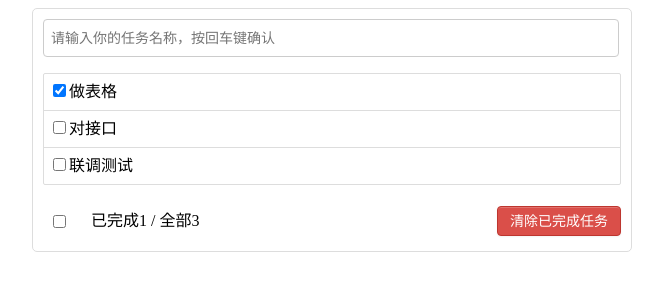
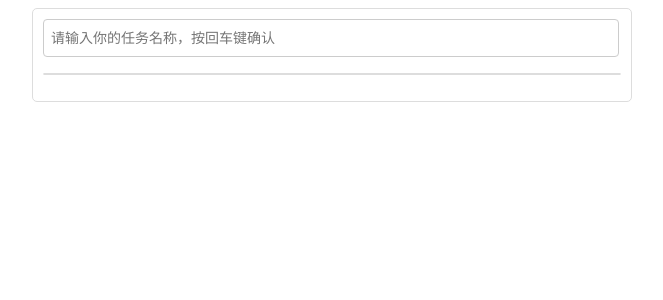
Before and after one commit to sweet-potatos/vue-study, a Vue app: page / in a window 1280 px wide. Shown: the top 300 px of the page, without its empty margins (308-971 px from the left). Built offline with nearby package versions, Linux system fonts and the light colour scheme.

Commit message:
feat: todoList本地存储数据

```diff
--- a/src/study/todoListDemo/MyFooter.vue
+++ b/src/study/todoListDemo/MyFooter.vue
@@ -20,6 +20,7 @@ export default {
       return this.listData.length
     },
     checkedNum() {
+      if (!this.listData || this.listData.length === 0) return undefined
       const num = this.listData.reduce((pre, current) => {
         return pre + (current.isChecked ? 1 : 0)
       }, 0)
--- a/src/study/todoListDemo/TodoListDemo.vue
+++ b/src/study/todoListDemo/TodoListDemo.vue
@@ -9,7 +9,6 @@
 </template>
 
 <script>
-import { nanoid } from 'nanoid'
 import MyHeader from './MyHeader.vue'
 import MyList from './MyList.vue'
 import MyFooter from './MyFooter.vue'
@@ -19,11 +18,15 @@ export default {
   components: { MyHeader, MyList, MyFooter },
   data() {
     return {
-      listData: [
-        { id: nanoid(), title: '做表格', isChecked: true },
-        { id: nanoid(), title: '对接口', isChecked: false },
-        { id: nanoid(), title: '联调测试', isChecked: false }
-      ]
+      listData: localStorage.getItem('listData') || []
+    }
+  },
+  watch: {
+    listData: {
+      deep: true,
+      handler(value) {
+        localStorage.setItem('listData', JSON.stringify(value))
+      }
     }
   },
   methods: {
```
